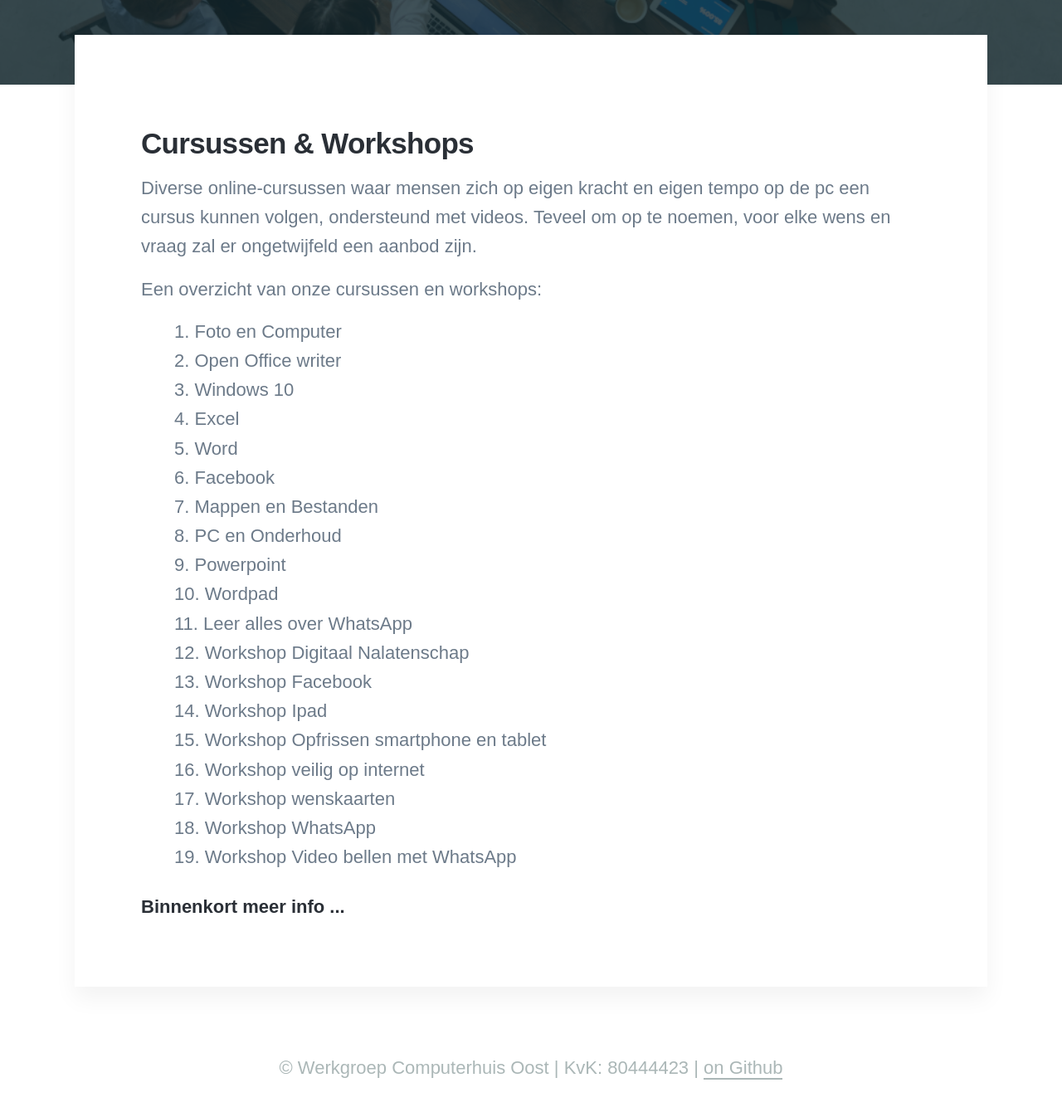
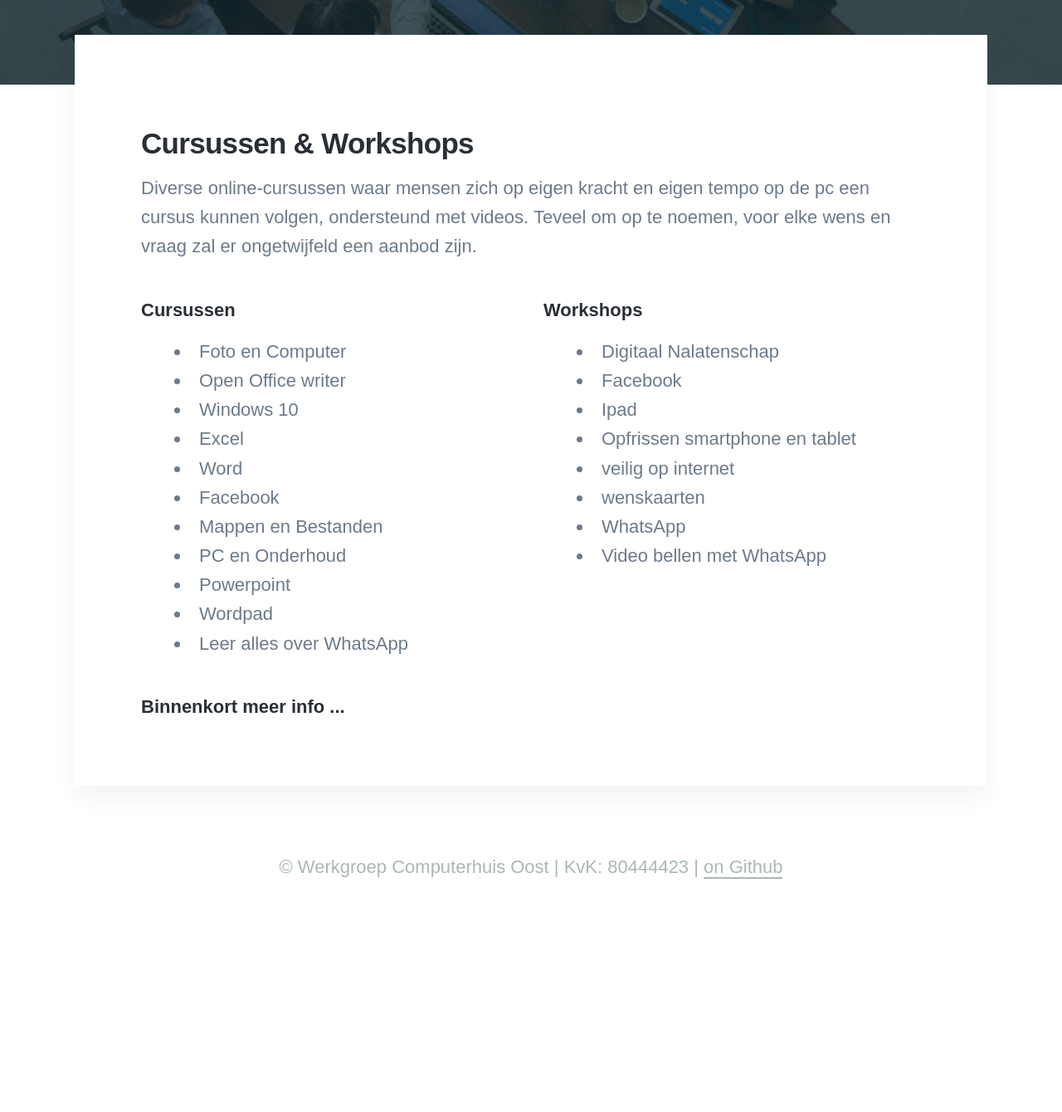
Before and after one commit to computerhuis/computerhuis.github.io, a Jekyll site: the page built from cursussen.html, in a window 1280 px wide and 1400 px high, scrolled down 433 px. Shown: the top 1340 px of the window at 83% size. Built offline with Jekyll 4.4.1, drawn with Linux system fonts in a browser that asks for light colours; some web fonts are replaced; after the commit the page ends 1591 px from its top, so only the background shows below that.

Commit message:
cursussen en workshops splitsen

```diff
--- a/cursussen.html
+++ b/cursussen.html
@@ -10,10 +10,11 @@ image: /assets/images/workshop.jpg
         Diverse online-cursussen waar mensen zich op eigen kracht en eigen tempo op de pc een cursus kunnen volgen,
         ondersteund met videos. Teveel om op te noemen, voor elke wens en vraag zal er ongetwijfeld een aanbod zijn.
     </p>
-    <p>
-    Een overzicht van onze cursussen en workshops:
-    </p>
-    <ol>
+
+    <div class="row">
+        <div class="col-6">
+            <h4>Cursussen</h4>
+            <ul>
                 <li>Foto en Computer</li>
                 <li>Open Office writer</li>
                 <li>Windows 10</li>
@@ -25,14 +26,21 @@ image: /assets/images/workshop.jpg
                 <li>Powerpoint</li>
                 <li>Wordpad</li>
                 <li>Leer alles over WhatsApp</li>
-        <li>Workshop Digitaal Nalatenschap</li>
-        <li>Workshop Facebook</li>
-        <li>Workshop Ipad</li>
-        <li>Workshop Opfrissen smartphone en tablet</li>
-        <li>Workshop veilig op internet</li>
-        <li>Workshop wenskaarten</li>
-        <li>Workshop WhatsApp</li>
-        <li>Workshop Video bellen met WhatsApp</li>
-    </ol>
+            </ul>
+        </div>
+        <div class="col-6">
+            <h4>Workshops</h4>
+            <ul>
+                <li>Digitaal Nalatenschap</li>
+                <li>Facebook</li>
+                <li>Ipad</li>
+                <li>Opfrissen smartphone en tablet</li>
+                <li>veilig op internet</li>
+                <li>wenskaarten</li>
+                <li>WhatsApp</li>
+                <li>Video bellen met WhatsApp</li>
+            </ul>
+        </div>
+    </div>
     <h4>Binnenkort meer info ...</h4>
 </article>
```
Lines whose indentation alone changed are shown as unchanged.
